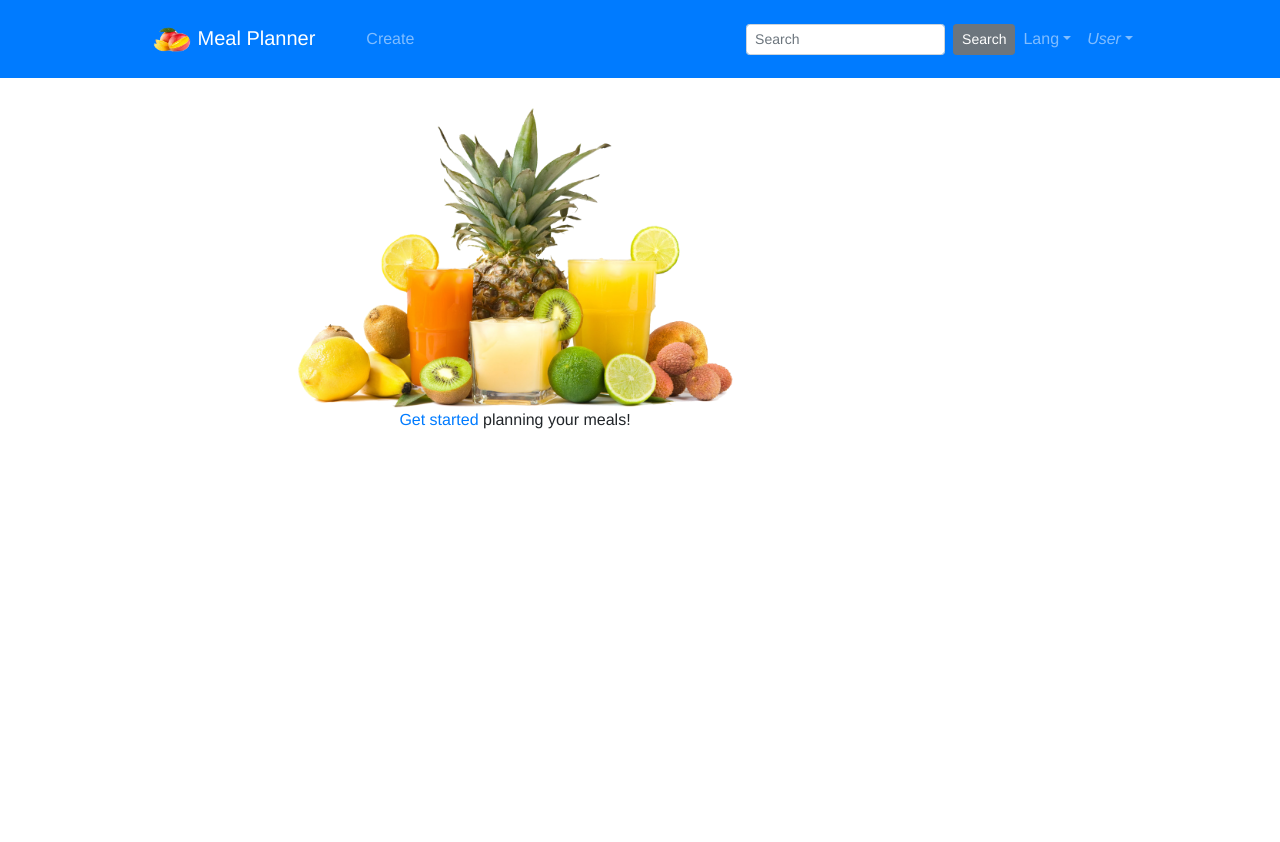
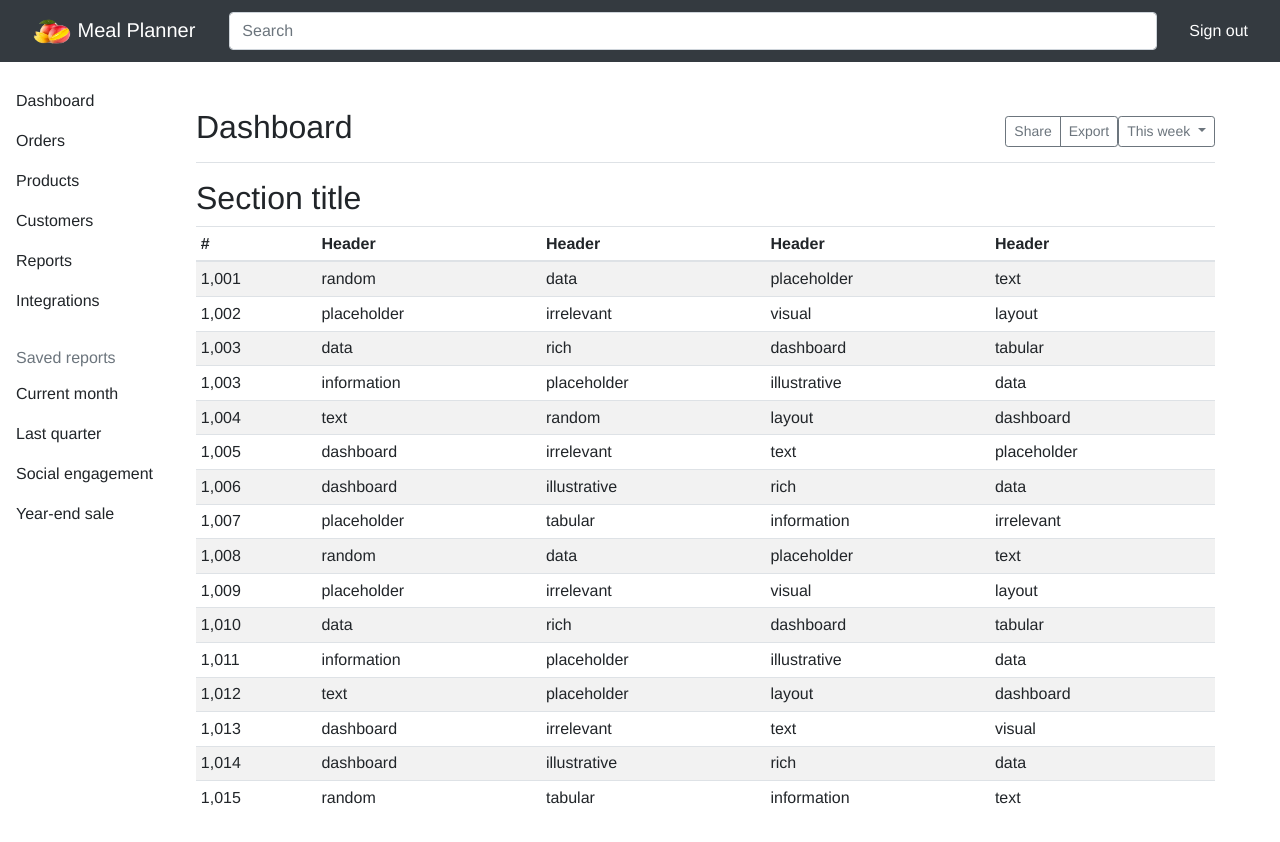
Before and after one commit to deanagan/planning-board-backend, a Vue app: page / in a window 1280 px wide. Shown: the top 842 px of the page. Before the commit the page ends 800 px from the top, so only its background shows below. Built offline with nearby package versions, Linux system fonts and the light colour scheme; the HTML template or start-up script is replaced by a standard one.

Commit message:
Modify to dashboard

```diff
--- a/src/App.vue
+++ b/src/App.vue
@@ -1,5 +1,6 @@
 <template>
   <div id="app">
+    <!-- <div id="app">
     <b-navbar toggleable="sm" type="dark" variant="primary">
       <b-navbar-brand href="#"
         ><router-link class="nav-link" :to="{ name: 'Home' }" exact>
@@ -18,9 +19,9 @@
             </router-link>
           </b-nav-item>
         </b-navbar-nav>
-
-        <!-- Right aligned nav items -->
-        <b-navbar-nav class="ml-auto">
+-->
+    <!-- Right aligned nav items -->
+    <!--  <b-navbar-nav class="ml-auto">
           <b-nav-form>
             <b-form-input
               size="sm"
@@ -40,7 +41,7 @@
           </b-nav-item-dropdown>
 
           <b-nav-item-dropdown right>
-            <!-- Using 'button-content' slot -->
+
             <template #button-content>
               <em>User</em>
             </template>
@@ -53,13 +54,13 @@
 
 
 
-    <b-container fluid>
+    <b-container fluid="xl">
       <main>
         <router-view />
       </main>
     </b-container>
-  </div>
-  <!--
+  </div> -->
+    <!--
   <div id="app">
     <header>
       <nav>
@@ -100,6 +101,301 @@
       </main>
     </div>
   </div> -->
+
+    <b-navbar type="info" sticky class="bg-dark p-0">
+      <!-- <div
+      class="navbar navbar-dark sticky-top bg-dark flex-md-nowrap p-0 shadow"
+    > -->
+      <b-navbar-brand href="#" class="col-md-3 col-lg-2 me-0 px-3"
+        ><router-link class="nav-link" :to="{ name: 'Home' }" exact>
+          <img class="logo" src="@/assets/meal-plan.png" alt="" />
+          Meal Planner
+        </router-link></b-navbar-brand
+      >
+      <!-- <a class="navbar-brand col-md-3 col-lg-2 me-0 px-3" href="#"
+        >Meal Planner</a
+      > -->
+      <button
+        class="navbar-toggler position-absolute d-md-none collapsed"
+        type="button"
+        data-bs-toggle="collapse"
+        data-bs-target="#sidebarMenu"
+        aria-controls="sidebarMenu"
+        aria-expanded="false"
+        aria-label="Toggle navigation"
+      >
+        <span class="navbar-toggler-icon"></span>
+      </button>
+      <input
+        class="form-control form-control-dark w-100"
+        type="text"
+        placeholder="Search"
+        aria-label="Search"
+      />
+      <b-navbar-nav class="px-3">
+        <router-link class="nav-link" :to="{ name: 'Login' }" exact>
+          <b-nav-item class="text-nowrap">Sign out</b-nav-item>
+        </router-link>
+      </b-navbar-nav>
+      <!-- <ul class="navbar-nav  px-3">
+        <li class="nav-item text-nowrap">
+          <a class="nav-link" href="#">Sign out</a>
+        </li>
+      </ul> -->
+    </b-navbar>
+    <!-- </div> -->
+
+    <b-container fluid>
+      <div class="row content">
+        <!-- <nav
+          id="sidebarMenu"
+          class="col-md-3 col-lg-2 d-md-block bg-light sidebar collapse"
+        > -->
+
+        <nav
+          class="sidebarMenu"
+
+        >
+          <div class="position-sticky pt-3">
+            <ul class="nav flex-column">
+              <li class="nav-item">
+                <a class="nav-link active" aria-current="page" href="#">
+                  <span data-feather="home"></span>
+                  Dashboard
+                </a>
+              </li>
+              <li class="nav-item">
+                <a class="nav-link" href="#">
+                  <span data-feather="file"></span>
+                  Orders
+                </a>
+              </li>
+              <li class="nav-item">
+                <a class="nav-link" href="#">
+                  <span data-feather="shopping-cart"></span>
+                  Products
+                </a>
+              </li>
+              <li class="nav-item">
+                <a class="nav-link" href="#">
+                  <span data-feather="users"></span>
+                  Customers
+                </a>
+              </li>
+              <li class="nav-item">
+                <a class="nav-link" href="#">
+                  <span data-feather="bar-chart-2"></span>
+                  Reports
+                </a>
+              </li>
+              <li class="nav-item">
+                <a class="nav-link" href="#">
+                  <span data-feather="layers"></span>
+                  Integrations
+                </a>
+              </li>
+            </ul>
+
+            <h6
+              class="sidebar-heading d-flex justify-content-between align-items-center px-3 mt-4 mb-1 text-muted"
+            >
+              <span>Saved reports</span>
+              <a class="link-secondary" href="#" aria-label="Add a new report">
+                <span data-feather="plus-circle"></span>
+              </a>
+            </h6>
+            <ul class="nav flex-column mb-2">
+              <li class="nav-item">
+                <a class="nav-link" href="#">
+                  <span data-feather="file-text"></span>
+                  Current month
+                </a>
+              </li>
+              <li class="nav-item">
+                <a class="nav-link" href="#">
+                  <span data-feather="file-text"></span>
+                  Last quarter
+                </a>
+              </li>
+              <li class="nav-item">
+                <a class="nav-link" href="#">
+                  <span data-feather="file-text"></span>
+                  Social engagement
+                </a>
+              </li>
+              <li class="nav-item">
+                <a class="nav-link" href="#">
+                  <span data-feather="file-text"></span>
+                  Year-end sale
+                </a>
+              </li>
+            </ul>
+          </div>
+        </nav>
+
+        <main class="col-md-9 ms-sm-auto col-lg-10 px-md-4">
+          <div
+            class="d-flex justify-content-between flex-wrap flex-md-nowrap align-items-center pt-3 pb-2 mb-3 border-bottom"
+          >
+            <h1 class="h2">Dashboard</h1>
+            <div class="btn-toolbar mb-2 mb-md-0">
+              <div class="btn-group me-2">
+                <button type="button" class="btn btn-sm btn-outline-secondary">
+                  Share
+                </button>
+                <button type="button" class="btn btn-sm btn-outline-secondary">
+                  Export
+                </button>
+              </div>
+              <button
+                type="button"
+                class="btn btn-sm btn-outline-secondary dropdown-toggle"
+              >
+                <span data-feather="calendar"></span>
+                This week
+              </button>
+            </div>
+          </div>
+
+          <!-- <canvas
+            class="my-4 w-100"
+            id="myChart"
+            width="900"
+            height="380"
+          ></canvas> -->
+
+          <h2>Section title</h2>
+          <div class="table-responsive" style="height: 1020">
+            <table class="table table-striped table-sm">
+              <thead>
+                <tr>
+                  <th>#</th>
+                  <th>Header</th>
+                  <th>Header</th>
+                  <th>Header</th>
+                  <th>Header</th>
+                </tr>
+              </thead>
+              <tbody>
+                <tr>
+                  <td>1,001</td>
+                  <td>random</td>
+                  <td>data</td>
+                  <td>placeholder</td>
+                  <td>text</td>
+                </tr>
+                <tr>
+                  <td>1,002</td>
+                  <td>placeholder</td>
+                  <td>irrelevant</td>
+                  <td>visual</td>
+                  <td>layout</td>
+                </tr>
+                <tr>
+                  <td>1,003</td>
+                  <td>data</td>
+                  <td>rich</td>
+                  <td>dashboard</td>
+                  <td>tabular</td>
+                </tr>
+                <tr>
+                  <td>1,003</td>
+                  <td>information</td>
+                  <td>placeholder</td>
+                  <td>illustrative</td>
+                  <td>data</td>
+                </tr>
+                <tr>
+                  <td>1,004</td>
+                  <td>text</td>
+                  <td>random</td>
+                  <td>layout</td>
+                  <td>dashboard</td>
+                </tr>
+                <tr>
+                  <td>1,005</td>
+                  <td>dashboard</td>
+                  <td>irrelevant</td>
+                  <td>text</td>
+                  <td>placeholder</td>
+                </tr>
+                <tr>
+                  <td>1,006</td>
+                  <td>dashboard</td>
+                  <td>illustrative</td>
+                  <td>rich</td>
+                  <td>data</td>
+                </tr>
+                <tr>
+                  <td>1,007</td>
+                  <td>placeholder</td>
+                  <td>tabular</td>
+                  <td>information</td>
+                  <td>irrelevant</td>
+                </tr>
+                <tr>
+                  <td>1,008</td>
+                  <td>random</td>
+                  <td>data</td>
+                  <td>placeholder</td>
+                  <td>text</td>
+                </tr>
+                <tr>
+                  <td>1,009</td>
+                  <td>placeholder</td>
+                  <td>irrelevant</td>
+                  <td>visual</td>
+                  <td>layout</td>
+                </tr>
+                <tr>
+                  <td>1,010</td>
+                  <td>data</td>
+                  <td>rich</td>
+                  <td>dashboard</td>
+                  <td>tabular</td>
+                </tr>
+                <tr>
+                  <td>1,011</td>
+                  <td>information</td>
+                  <td>placeholder</td>
+                  <td>illustrative</td>
+                  <td>data</td>
+                </tr>
+                <tr>
+                  <td>1,012</td>
+                  <td>text</td>
+                  <td>placeholder</td>
+                  <td>layout</td>
+                  <td>dashboard</td>
+                </tr>
+                <tr>
+                  <td>1,013</td>
+                  <td>dashboard</td>
+                  <td>irrelevant</td>
+                  <td>text</td>
+                  <td>visual</td>
+                </tr>
+                <tr>
+                  <td>1,014</td>
+                  <td>dashboard</td>
+                  <td>illustrative</td>
+                  <td>rich</td>
+                  <td>data</td>
+                </tr>
+                <tr>
+                  <td>1,015</td>
+                  <td>random</td>
+                  <td>tabular</td>
+                  <td>information</td>
+                  <td>text</td>
+                </tr>
+              </tbody>
+            </table>
+          </div>
+        </main>
+      </div>
+    </b-container>
+  </div>
 </template>
 
 <script lang="ts">
@@ -108,29 +404,32 @@ import Vue from "vue";
 export default Vue.extend({});
 </script>
 
-<style  scoped>
-
-
+<style>
 body {
-  background: linear-gradient(to bottom, #555, #999);
+  /* background: linear-gradient(to bottom, #555, #999); */
   background-attachment: fixed;
 }
 #app {
   font-family: Avenir, Helvetica, Arial, sans-serif;
 }
 
+/* .container {
 
-.container {
-
-  margin-left: 100px;
-  margin-right: 100px;
-}
-
+ max-width: 100%;
+} */
 main {
   padding: 30px;
   background-color: white;
-  width: 80%;
-  min-height: 300px;
+  width: 80em;
+  /*min-height: 300px; */
+}
+
+.content {
+   display: -webkit-box;
+    display: -moz-box;
+    display: -ms-flexbox;
+    display: -webkit-flex;
+    display: flex;
 }
 
 header {
@@ -145,7 +444,7 @@ ul {
 }
 
 .navbar-brand {
-  margin-left: 120px;
+  /* margin-left: 10px; */
 }
 
 .navbar-nav > li:last-child {
@@ -179,11 +478,11 @@ ul {
   color: white;
 }
 
-.container {
+/* .container {
   display: flex;
   margin: 10px auto 0 auto;
   justify-content: center;
-}
+} */
 
 .aside {
   padding: 30px;
```
